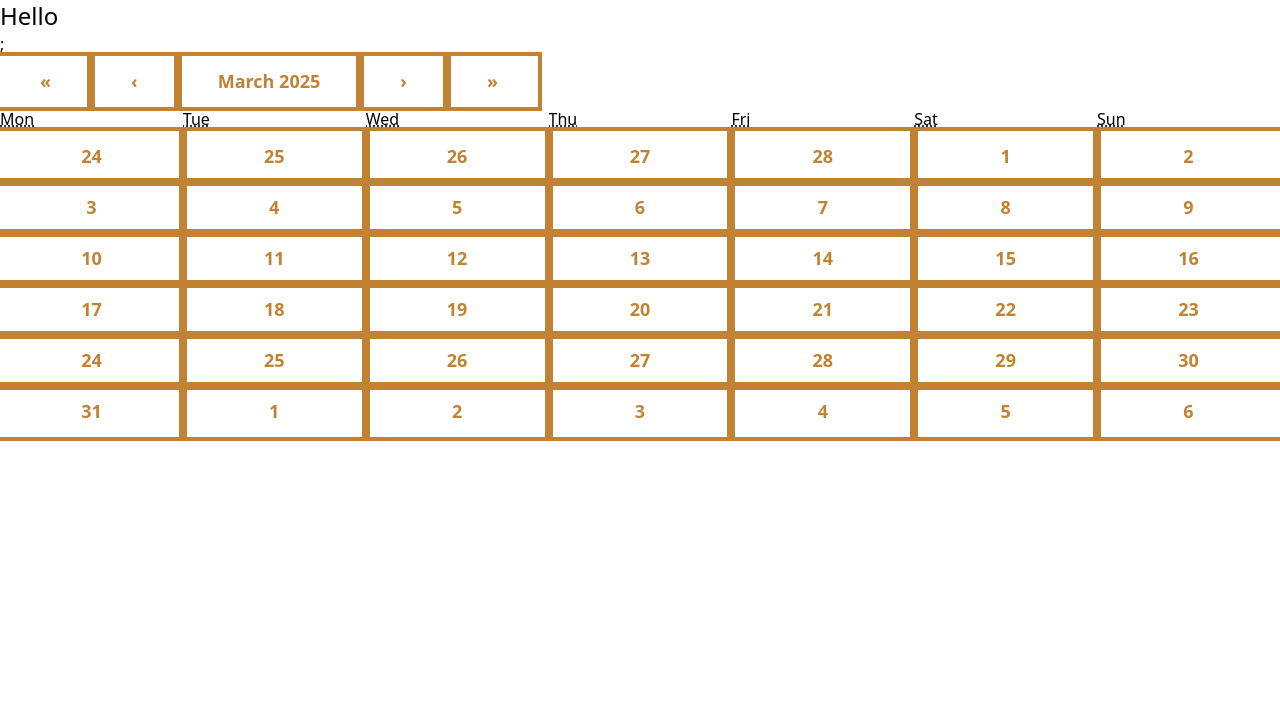
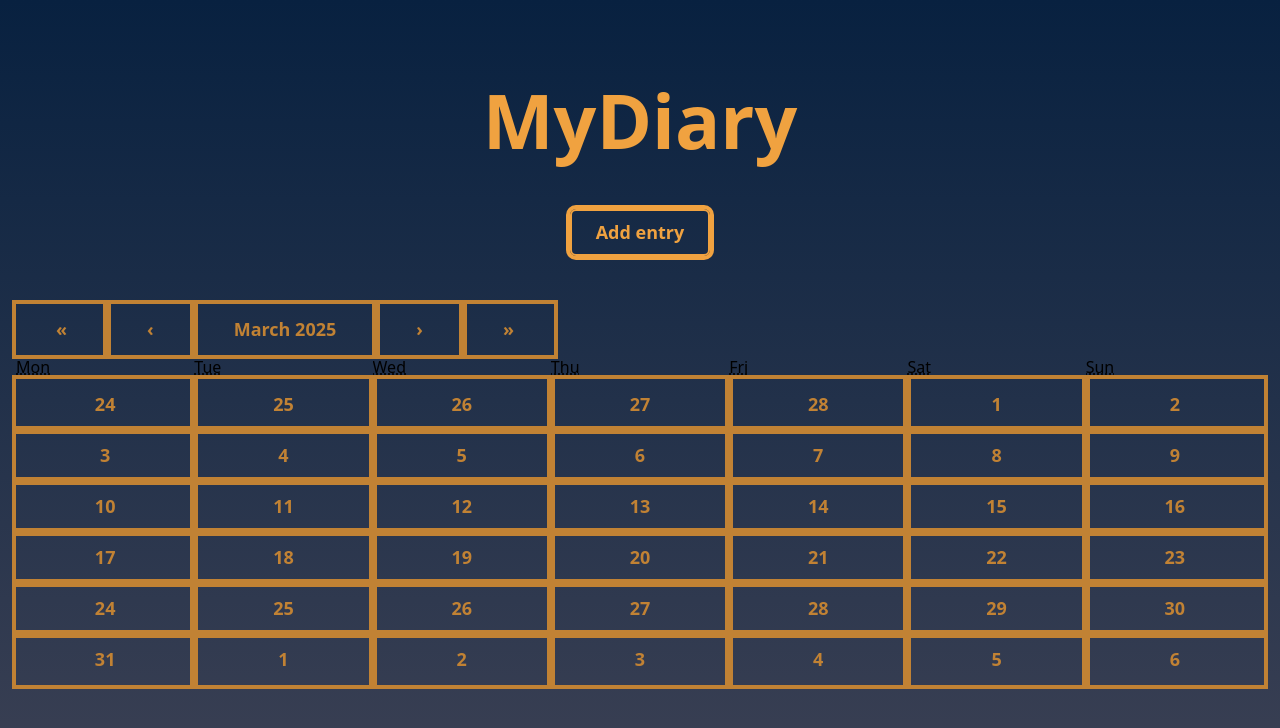
Before and after one commit to MMaharjan61/personal-diary, a React (Vite) app: page / in a window 1280 px wide. Shown: the top 728 px of the page. Built offline with nearby package versions, Linux system fonts and the light colour scheme.

Commit message:
Add header styling and gradient background according to design

```diff
--- a/src/App.jsx
+++ b/src/App.jsx
@@ -1,16 +1,17 @@
 import Calendar from "react-calendar";
 
 const App = () => {
-
   return (
-     <>
-
- <div className="text-2xl">Hello</div>;
- <Calendar/>
-
-
-  </>
-   )
+    <div className="min-h-screen bg-gradient">
+      <header className="flex flex-col items-center justify-center pt-16 pb-12">
+        <h1 className="text-highlight mb-8">MyDiary</h1>
+        <button className="add-entry-btn">Add entry</button>
+      </header>
+      <main className="container mx-auto px-4">
+        <Calendar />
+      </main>
+    </div>
+  );
 };
 
 export default App;
--- a/src/index.css
+++ b/src/index.css
@@ -29,3 +29,20 @@
     @apply bg-[#c18234] text-[#FFFFFF];
   }
 }
+
+/* Custom styles for the diary app */
+.bg-gradient {
+  background: linear-gradient(180deg, #082140 0%, #3C4154 100%);
+}
+
+.text-highlight {
+  color: #F0A240;
+}
+
+.add-entry-btn {
+  @apply bg-transparent border-2 border-[#F0A240] text-[#F0A240] py-2 px-6 rounded-md transition-all duration-300;
+}
+
+.add-entry-btn:hover {
+  @apply bg-[#F0A240] text-[#FFFFFF];
+}
```
